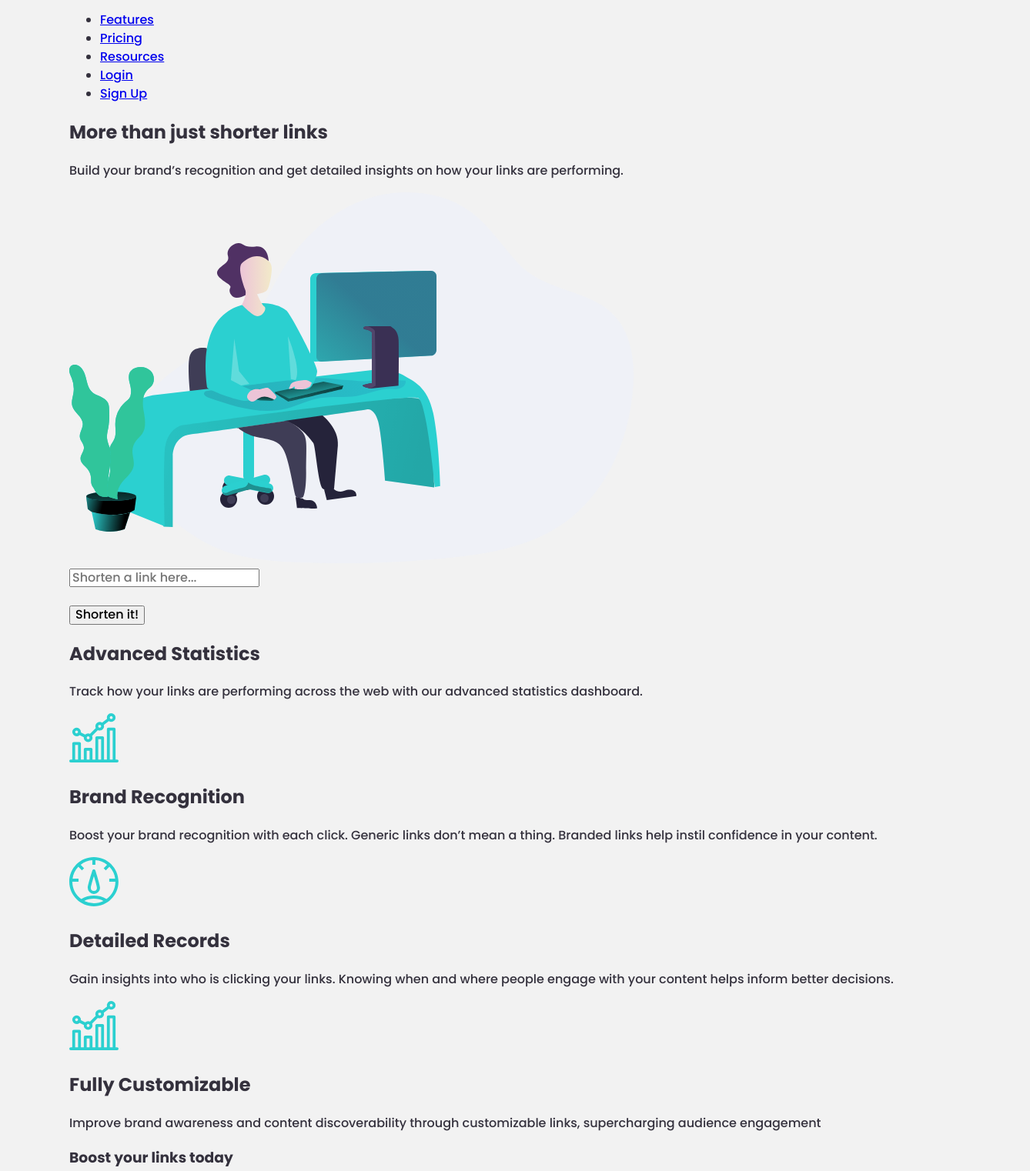
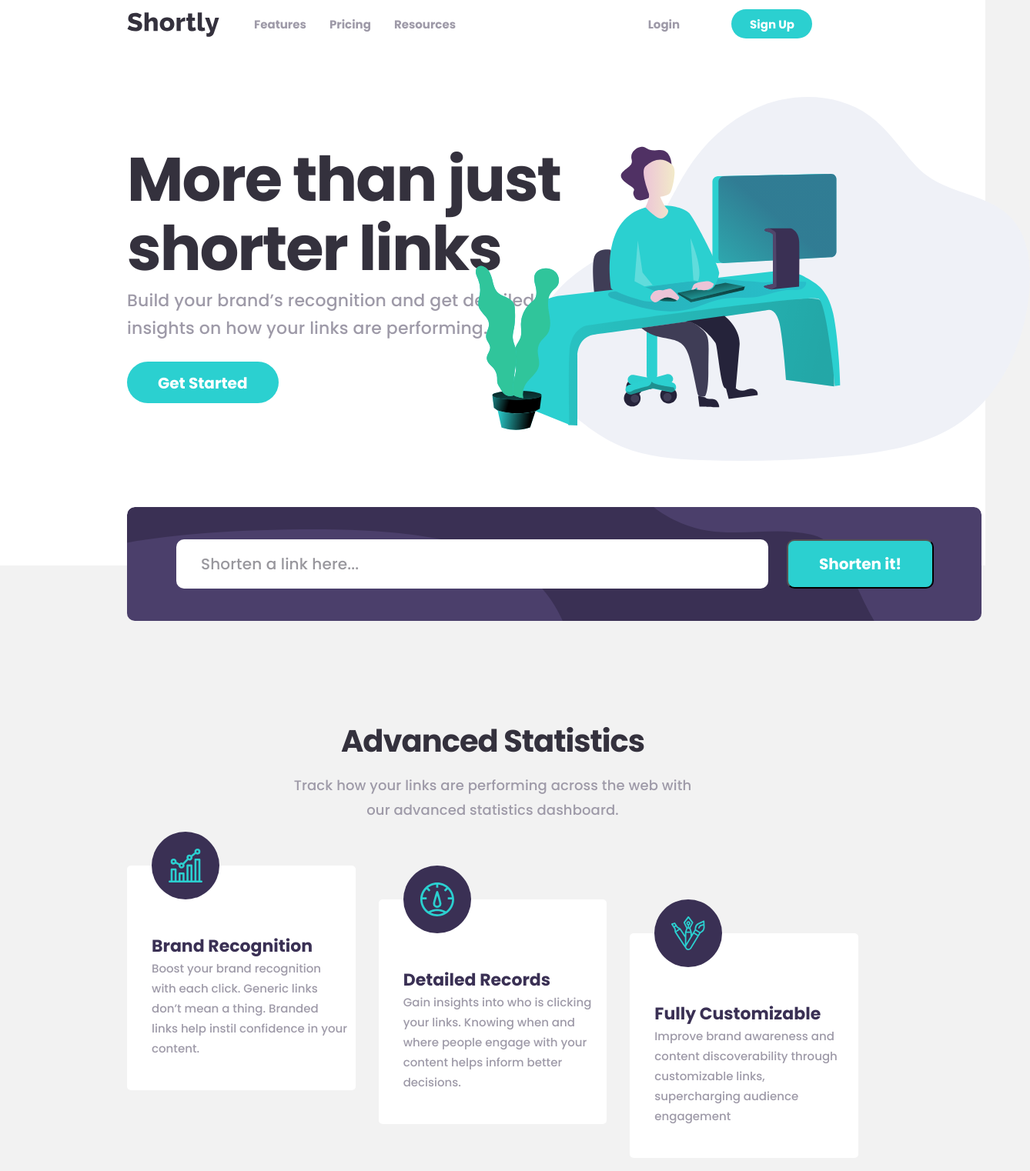
Before and after one commit to Mr-Perfectuz/shortly, a plain HTML site: page index.html in a window 1280 px wide. Shown: the part 42-1564 px from the top of the page at 77% size, 1338 px wide, since content can reach past the window. Drawn offline with nearby package versions, Linux system fonts and the light colour scheme.

```diff
--- a/css/style.css
+++ b/css/style.css
@@ -26,7 +26,8 @@
      --light-black: #9E9AA8;
      --statistics-bg:  #F2F2F2;
      --light-blue: #2BD0D0;
-     --font-family: "Poppins", "Arial", sans-serif;;
+     --font-family: "Poppins", "Arial", sans-serif;
+     --submit-btn: #9AE3E3;
 
 }
 
@@ -67,11 +68,11 @@
 /* CONTAINER  */
 .container{
      width: 100%;
-     max-width: 1200px;
+     max-width: 1440px;
      margin-left: auto;
      margin-right: auto;
-     padding-left: 50px;
-     padding-right: 50px;
+     padding-left: 165px;
+     padding-right: 165px;
 }
 
 /* Main content  */
@@ -81,52 +82,308 @@
 
 .main-section {
 }
-.container {
+
+/* HEADER SECTION  */
+
+.header-section {
+     background-color: var(--white-color);
+     padding-bottom: 222px;
 }
-.header-section {
+.header-wrapper {
+     padding-top: 58px;
+     display: flex;
+     flex-direction: column;
+     position: relative;
+}
+.navabr-inner{
+     display: flex;
+     margin-bottom: 140px;
 }
 .logo-link {
+     display: flex;
+     margin-right: 45px;
+     align-items: center;
+}
+
+.logo-link:hover{
+     opacity: 0.8;
+}
+.logo-link:active{
+     opacity: 0.6;
 }
 .logo-img {
+     width: 120px;
+     height: 32px;
 }
 .header-navbar {
+     margin: 0;
+     padding: 0;
+     display: flex;
+     align-items: center;
+     justify-content: space-between;
+     margin-right: 30px;
+     text-align: center;
+}
+
+.navbar-list:nth-child(2), .navbar-list:nth-child(1){
+     margin-right: 30px;
+}
+
+
+.navbar-right{
+     margin: 0;
+     padding: 0;
+     display: flex;
+     align-items: center;
+     margin-right: 30px;
+     text-align: center;
+     margin-left: auto;
 }
 .navbar-list {
+     list-style: none;
 }
+
 .navbar-link {
+     text-decoration: none;
+     color: var(--light-black);
+     font-style: normal;
+     font-weight: bold;
+     font-size: 15px;
+     line-height: 22px;
+}
+
+.navbar-link:hover{
+     color:var(--black-color);
+}
+.navbar-link:active{
+     color:var(--black-color);
+     opacity: 0.8;
+}
+.sign-up-btn{
+     margin-left: 37px;
+     background-color:var(--light-blue);
+     color:var(--white-color);
+     font-style: normal;
+     font-weight: bold;
+     font-size: 15px;
+     line-height: 22px;
+     padding: 9px 23px 8px 24px ;
+     border-radius: 30px;
+}
+
+.sign-up-btn:hover{
+     background-color:var(--light-blue);
+     color:var(--white-color);
+     opacity: 0.8;
+}
+.sign-up-btn:active{
+     background-color:var(--light-blue);
+     color:var(--white-color);
+     opacity: 0.6;
 }
 .header-content-wrapper {
+     display: flex;
+
+     position: relative;
 }
 .header-content {
+     margin-right: auto;
 }
 .header-heading {
+     margin: 0;
+     padding: 0;
+     font-style: normal;
+     font-weight: bold;
+     font-size: 80px;
+     line-height: 90px;
+     letter-spacing: -2px;
+     width: 565px;
 }
 .header-text {
+     margin: 0;
+     padding: 0;
+     font-style: normal;
+     font-weight: 500;
+     font-size: 22px;
+     line-height: 36px;
+     letter-spacing: 0.15px;
+     color:var(--light-black);
+     margin-top: 5px;
+     margin-bottom: 38px;
+     width: 540px;
 }
 .get-started-btn {
+     text-decoration: none;
+     font-style: normal;
+     font-weight: bold;
+     font-size: 20px;
+     line-height: 30px;
+     color:var(--white-color);
+     background-color:var(--light-blue);
+     padding: 14px 40px 12px 40px;
+     border-radius: 28px;
+}
+.get-started-btn:hover{
+     opacity: 0.8;
+}
+.get-started-btn:active{
+     opacity: 0.6;
 }
 .hero-bg-img {
+     position: absolute;
+     right: -223px;
+     top: -62px;
+
 }
+
+/* Shorten it form  */
+
 .shorten-it {
+     /* position: absolute; */
+     background-image: url(/images/purple-bg.svg);
+     width: 1110px;
+     display: flex;
+     align-items: center;
+     border-radius: 10px;
+     position: absolute;
+     bottom: -53%;
 }
 .form-section {
+     display: flex;
+     padding: 42px 64px;
 }
+.input-text{
+     padding: 0;
+     margin: 0;
+     width: 769px;
+     padding-top: 14px;
+     padding-bottom: 14px;
+     padding-left: 32px;
+     mix-blend-mode: normal;
+     font-style: normal;
+     font-weight: 500;
+     font-size: 20px;
+     line-height: 36px;
+     letter-spacing: 0.15px;
+     border:none;
+     border-radius: 10px;
+}
+.input-text::placeholder{
+     color:var(--black-color);
+     opacity: 0.5;
+}
+.input-submit{
+     margin: 0;
+     padding: 0;
+     margin-left: 24px;
+     border-radius: 10px;
+     font-style: normal;
+     font-weight: bold;
+     font-size: 20px;
+     line-height: 30px;
+     padding-right: 40px;
+     padding-left: 40px;
+     background-color: var(--light-blue);
+     color:var(--white-color);
+     cursor: pointer;
+}
+.input-submit:hover{
+     background-color: var(--submit-btn);
+}
+.input-submit:active{
+     opacity: 0.9;
+}
+
+/* <!-- Advanced Statistics section  --> */
 .statistics-section {
+     padding-top: 204px;
 }
 .statistics-header {
+     padding: 0;
+     margin: 0;
+     font-style: normal;
+     font-weight: bold;
+     font-size: 40px;
+     line-height: 48px;
+     text-align: center;
+     letter-spacing: -1px;
+     color:var(--black-color);
 }
 .statistics-text {
+     margin: 0;
+     padding: 0;
+     font-style: normal;
+     font-weight: 500;
+     font-size: 18px;
+     line-height: 32px;
+     text-align: center;
+     letter-spacing: 0.122727px;
+     color: var(--light-black);
+     width: 540px;
+     margin-left: auto;
+     margin-right: auto;
+     padding-top: 18px;
 }
 .advanced-box-wrapper {
+     margin-top: 56px;
+     display: flex;
+     padding-bottom: 120px;
 }
 .advanced-box {
+     width: 350px;
+     background-color: var(--white-color);
+     border-radius: 5px;
+}
+.advanced-box:nth-child(2), .advanced-box:nth-child(1){
+     margin-right: 30px;
+}
+
+
+.advanced-box-img-wrapper{
+     width: 88px;
+     height: 88px;
+     background-color:var(--deep-violet);
+     border-radius: 50%;
+     display: flex;
+     align-items: center;
+     justify-content: center;
+     margin-left: 32px;
+     transform: translateY(-44px);
 }
 .advanced-box-img {
+     padding: 10px;
+
 }
 .advanced-box-heading {
+     margin: 0;
+     padding: 0;
+     font-style: normal;
+     font-weight: bold;
+     font-size: 22px;
+     line-height: 33px;
+     color:var(--deep-violet);
+     padding-left: 32px;
 }
 .advanced-box-text {
+     margin: 0;
+     padding: 0;
+     width: 286px;
+     padding-left: 32px;
+     font-style: normal;
+     font-weight: 500;
+     font-size: 15px;
+     line-height: 26px;
+     color:var(--light-black);
+     padding-bottom: 41px;
 }
+
+.advanced-box:nth-child(2){
+     transform: translateY(44px);
+}
+.advanced-box:nth-child(3){
+     transform: translateY(88px);
+}
+
 .cta-section {
 }
 .cta-header {
--- a/index.html
+++ b/index.html
@@ -11,41 +11,46 @@
      <link rel="stylesheet" href="css/style.css">
 </head>
 <body>
-     <div class="main-section container" >
-          <!-- Hero Section  -->
-          <header class="header-section">
+     <div class="main-section " >
+          <!-- Header Section  -->
+          <header class="header-section container">
+               <div class="header-wrapper ">
+                    <div class="navabr-inner">
                          <a class="logo-link" href="index.html">
-                    <img class="logo-img" src="./images/logo.svg" alt="shortly logo">
+                              <img class="logo-img" src="./images/logo.svg" alt="shortly logo" width="120" height="32">
                          </a>
                          <ul class="header-navbar">
                               <li class="navbar-list"><a class="navbar-link" href="#">Features</a></li>
                               <li class="navbar-list"><a class="navbar-link" href="#">Pricing</a></li>
                               <li class="navbar-list"><a class="navbar-link" href="#">Resources</a></li>
-                    <li class="navbar-list"><a class="navbar-link" href="#">Login</a></li>
-                    <li class="navbar-list"><a class="navbar-link" href="#">Sign Up</a></li>
                          </ul>
 
+                         <ul class=" navbar-right">
+                              <li class="navbar-list"><a class="navbar-link" href="#">Login</a></li>
+                              <li class="navbar-list"><a class="navbar-link sign-up-btn" href="#">Sign Up</a></li>
+                         </ul>
+                    </div>
 
                     <div class="header-content-wrapper">
                          <div class="header-content">
                               <h2 class="header-heading">More than just shorter links</h2>
                               <p class="header-text">Build your brand’s recognition and get detailed insights on how your links are performing.</p>
-                         <a class="get-started-btn" href="#"Get Started></a>
+                              <a class="get-started-btn" href="#">Get Started</a>
                          </div>
-                    <img class="hero-bg-img" src="./images/hero-bg.svg" alt="">
+                         <img class="hero-bg-img" src="./images/hero-bg.svg" alt="background image" width="720" height="482">
                     </div>
-
                     <!-- Shorten it section  -->
                     <div class="shorten-it">
                          <form action="GET" class="form-section">
-                         <input type="text" id="text" name="text" placeholder="Shorten a link here..."><br><br>
-                         <input type="submit" value="Shorten it!">
+                              <input class="input-text" type="text" id="text" name="text" placeholder="Shorten a link here..."><br><br>
+                              <input class="input-submit" type="submit" value="Shorten it!">
                          </form>
+                    </div>
                </div>
           </header>
 
           <!-- Advanced Statistics section  -->
-          <div class="statistics-section">
+          <div class="statistics-section container">
                <h2 class="statistics-header">Advanced Statistics</h2>
                <p class="statistics-text">Track how your links are performing across the web with our advanced statistics dashboard.</p>
 
@@ -53,7 +58,7 @@
 
                     <!-- Advaced box  -->
                     <div class="advanced-box">
-                         <div class="advanced-box-wrapper">
+                         <div class="advanced-box-img-wrapper">
                               <img class="advanced-box-img" src="./images/icon-brand-recognition.svg" alt="brand regognition image" width="64" height="64">
                          </div>
 
@@ -64,7 +69,7 @@
 
                     <!-- Advaced box  -->
                     <div class="advanced-box">
-                         <div class="advanced-box-wrapper">
+                         <div class="advanced-box-img-wrapper">
                               <img class="advanced-box-img" src="./images/icon-records.svg" alt="records  image" width="64" height="64">
                          </div>
 
@@ -75,8 +80,8 @@
 
                     <!-- Advaced box  -->
                     <div class="advanced-box">
-                         <div class="advanced-box-wrapper">
-                              <img class="advanced-box-img" src="./images/icon-brand-recognition.svg" alt="brand regognition image" width="64" height="64">
+                         <div class="advanced-box-img-wrapper">
+                              <img class="advanced-box-img" src="./images/icon-customization.svg" alt="brand regognition image" width="64" height="64">
                          </div>
 
                          <h2 class="advanced-box-heading">Fully Customizable</h2>
@@ -87,13 +92,13 @@
           </div>
 
           <!-- CTA SECTION  -->
-          <div class="cta-section">
+          <div class="cta-section container">
                <h3 class="cta-header">Boost your links today</h3>
                <a class="get-started-btn cta-btn" href="#"></a>
           </div>
 
           <!-- Footer  -->
-          <footer class="footer-section">
+          <footer class="footer-section container">
                <div class="footer-section-wrapper">
                     <div class="footer-links">
                          <a class="logo-link" href="index.html">
```
Lines whose indentation alone changed are shown as unchanged.
